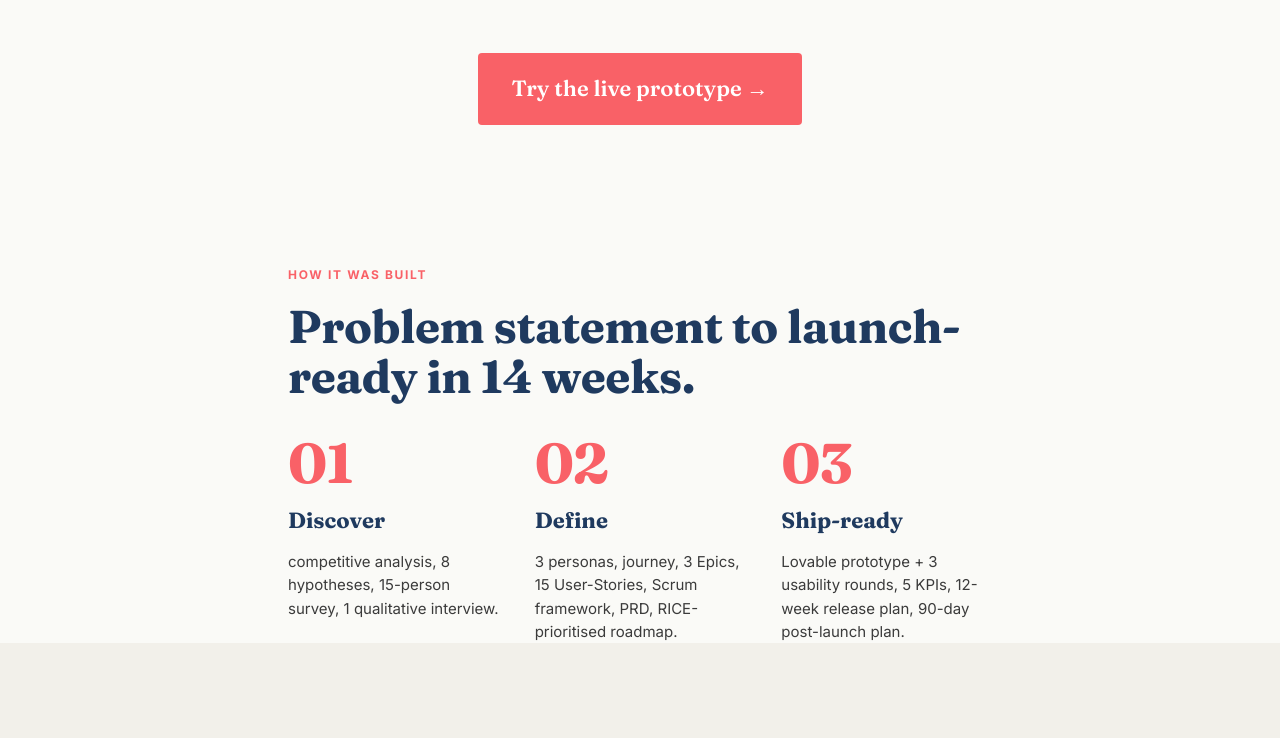
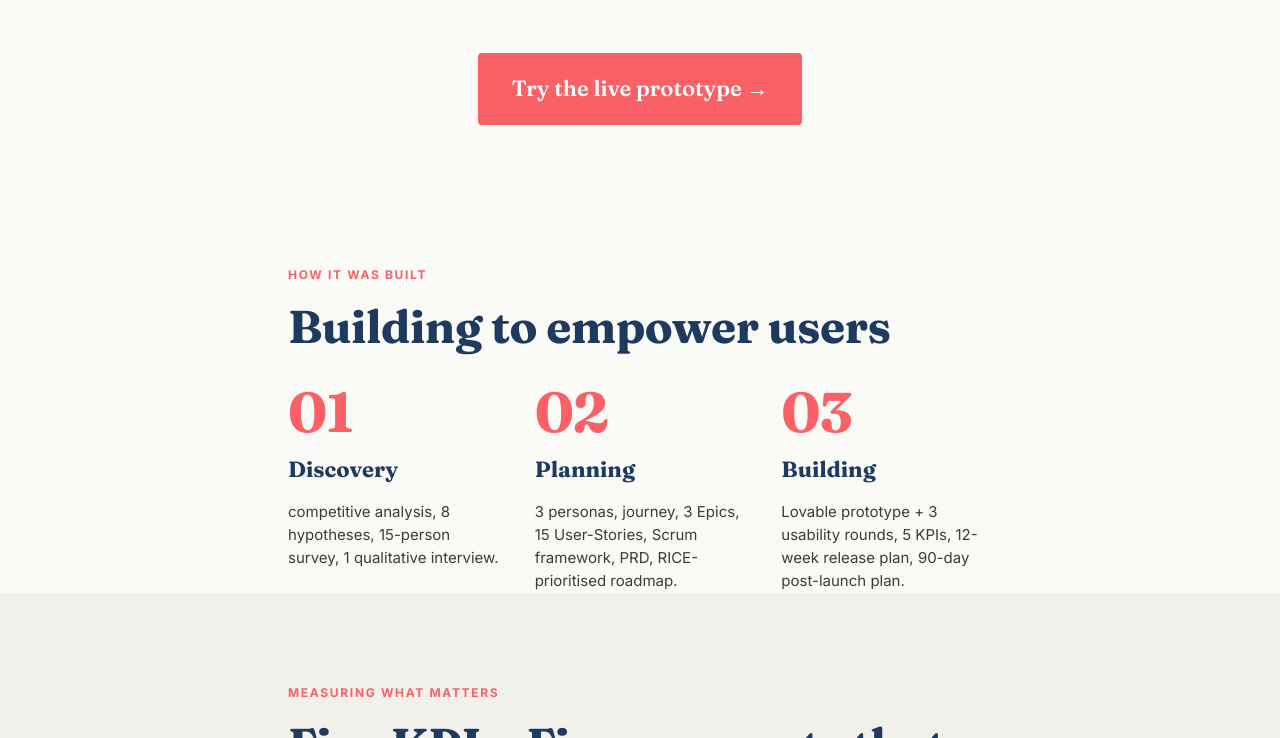
Before and after one commit to xsSusanne/UtilyMeCaseStudy, a plain HTML site: page index.html in a window 1280 px wide. Shown: the part 3906-4644 px from the top of the page. Drawn offline with Linux system fonts and the light colour scheme.

Commit message:
Update index.html

```diff
--- a/index.html
+++ b/index.html
@@ -290,7 +290,7 @@
 <!-- ============================ PERSONAS ============================ -->
 <section class="container"style="padding-top:140px;">
   <span class="kicker">Who we designed for</span>
-  <h2>Three people. One shared friction.</h2>
+  <h2>Empowering & Experiencing Piece of Mind</h2>
   <div class="persona-grid">
     <div class="persona">
       <img class="avatar" src="Anna_klein.png" alt="Anna — Berlin marketing manager">
@@ -403,21 +403,21 @@
 <!-- ============================ HOW IT WAS BUILT ============================ -->
 <section class="container"style="padding-top:140px;">
   <span class="kicker">How it was built</span>
-  <h2>Problem statement to launch-ready in 14 weeks.</h2>
+  <h2>Building to empower users</h2>
   <div class="phases">
     <div class="phase">
       <div class="num">01</div>
-      <h3>Discover</h3>
+      <h3>Discovery</h3>
       <p>competitive analysis, 8 hypotheses, 15-person survey, 1 qualitative interview.</p>
     </div>
     <div class="phase">
       <div class="num">02</div>
-      <h3>Define</h3>
+      <h3>Planning</h3>
       <p>3 personas, journey, 3 Epics, 15 User-Stories, Scrum framework, PRD, RICE-prioritised roadmap.</p>
     </div>
     <div class="phase">
       <div class="num">03</div>
-      <h3>Ship-ready</h3>
+      <h3>Building</h3>
       <p>Lovable prototype + 3 usability rounds, 5 KPIs, 12-week release plan, 90-day post-launch plan.</p>
     </div>
   </div>
```
